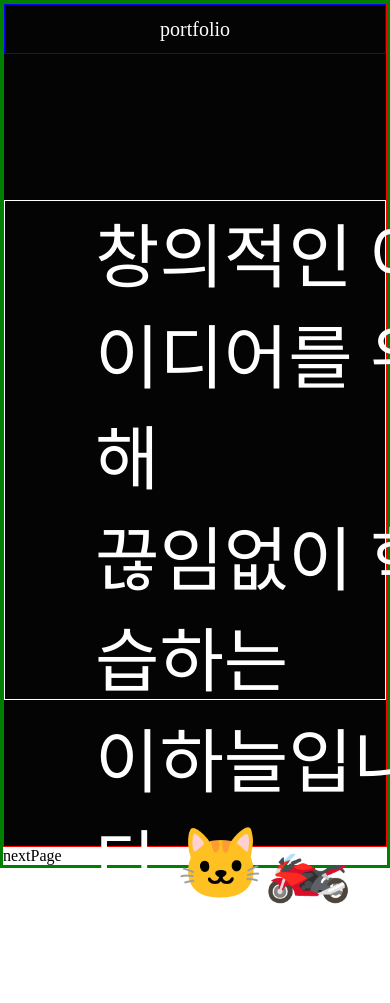
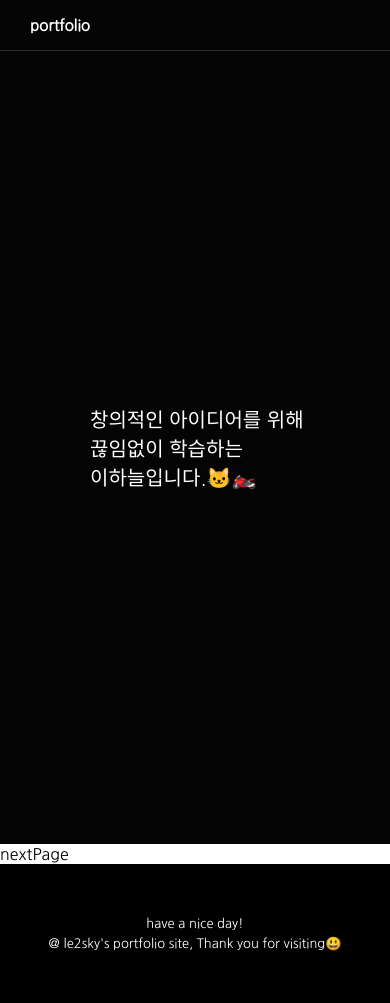
Before and after one commit to le2sky/fantastic-garbanzo, a Gatsby site: page / in a window 390 px wide. Shown: the top 1003 px of the page. Before the commit the page ends 908 px from the top, so only its background shows below. Built offline with nearby package versions, Linux system fonts and the light colour scheme; Gatsby itself is replaced by a stand-in of ours.

Commit message:
반응형 웹 구현 및 footer 추가

```diff
--- /dev/null
+++ b/src/components/Common/Footer.tsx
@@ -0,0 +1,29 @@
+import React, { FunctionComponent } from "react";
+import styled from "@emotion/styled";
+
+const FooterWrapper = styled.div`
+  display: grid;
+  place-items: center;
+  margin-top: auto;
+  padding: 50px 0;
+  font-size: 15px;
+  text-align: center;
+  line-height: 1.5;
+  background-color: black;
+  color: white;
+
+  @media (max-width: 768px){
+      font-size: 13px;
+  }
+
+`
+
+const Footer: FunctionComponent = function () {
+    return (
+        <FooterWrapper>
+            have a nice day!
+            <br />@ le2sky's portfolio site, Thank you for visiting😃
+        </FooterWrapper>
+    )
+}
+export default Footer;
--- a/src/components/Common/GlobalStyle.tsx
+++ b/src/components/Common/GlobalStyle.tsx
@@ -2,10 +2,15 @@ import React, { FunctionComponent } from "react";
 import { Global, css } from "@emotion/react";
 
 const defaultStyle = css`
+  @import url('https://fonts.googleapis.com/css2?family=Nanum+Gothic&display=swap"');
+
   * {
     padding: 0;
     margin: 0;
     box-sizing: border-box;
+    font-family: 'Nanum Gothic', sans-serif;
+    font-weight: 500;
+
   }
 
   html,
@@ -28,7 +33,7 @@ const defaultStyle = css`
 `
 
 const GlobalStyle: FunctionComponent = function () {
-    return <Global styles={defaultStyle} />
+  return <Global styles={defaultStyle} />
 }
 
 export default GlobalStyle;
--- a/src/components/Main/AttractWord.tsx
+++ b/src/components/Main/AttractWord.tsx
@@ -1,4 +1,4 @@
-import React, { useState, FunctionComponent } from 'react'
+import React, { FunctionComponent } from 'react'
 import { useTrail, a } from '@react-spring/web'
 
 type AttractWordProps = {
--- a/src/components/Main/Introduction.tsx
+++ b/src/components/Main/Introduction.tsx
@@ -12,7 +12,6 @@ const Background = styled.div`
 
 const Wrapper = styled.div`
     display: flex;
-    border: 1px solid red;
     height: 100%;
     flex-direction: column;
     color: white;
@@ -20,18 +19,40 @@ const Wrapper = styled.div`
 
 const Header = styled.header`
     display: grid;
-    place-items: center;
+    place-items: center start;
     font-size: 20px;
+    font-weight: 900;
     width: 100%;
     height: 50px;
-    border: 1px solid blue;
+    padding-left: 30px;
 
+    @media (max-width: 768px) {
+        font-size: 15px;
+    }
 `
 const AttractWordList = styled.div`
+    display: flex;
+    flex-direction: column;
+    justify-content: center;
     font-size: 70px;
     height: 500px;
-    border:1px solid white;
     margin: auto 0;
+    @media (max-width: 856px) {
+        font-size: 40px;
+    }
+    @media (max-width: 528px) {
+        font-size: 20px;
+    }
+    @media (max-width: 310px) {
+        font-size: 13px;
+    }
+`
+
+const StyledHr = styled.hr`
+    height: 1px;
+    border-width: 1px 0px 0px 0px;
+    border-color: #808080;
+
 `
 
 
@@ -40,6 +61,7 @@ const Introduction: FunctionComponent = function () {
         <Background>
             <Wrapper>
                 <Header>portfolio</Header>
+                <StyledHr />
                 <AttractWordList>
                     <AttractWord text={'창의적인 아이디어를 위해'} />
                     <AttractWord text={'끊임없이 학습하는'} />
--- a/src/pages/index.tsx
+++ b/src/pages/index.tsx
@@ -2,12 +2,15 @@ import React, { FunctionComponent } from 'react'
 import styled from '@emotion/styled';
 import GlobalStyle from '../components/Common/GlobalStyle';
 import Introduction from '../components/Main/Introduction';
+import Footer from '../components/Common/Footer';
+
+//1112
+// 스크롤 부드럽게
 
 
 const MainContainer = styled.div`
     display: flex;
     flex-direction: column;
-    border: 3px solid green;
 `
 
 const IntroContainer = styled.div`
@@ -26,6 +29,7 @@ const IndexPage: FunctionComponent = () => {
                 <Introduction />
             </IntroContainer>
             <div>nextPage</div>
+            <Footer />
         </MainContainer>
 
     );
```
